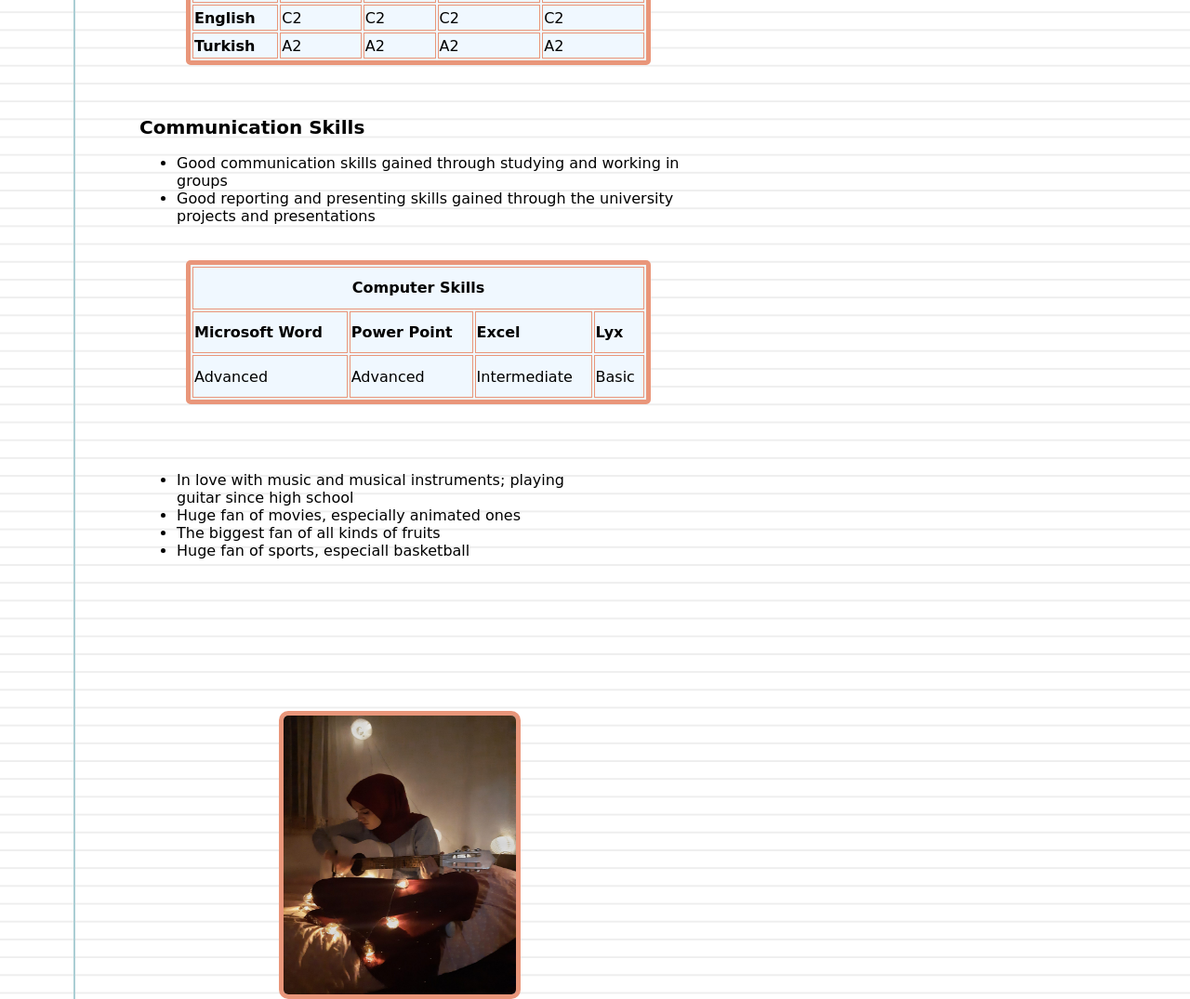
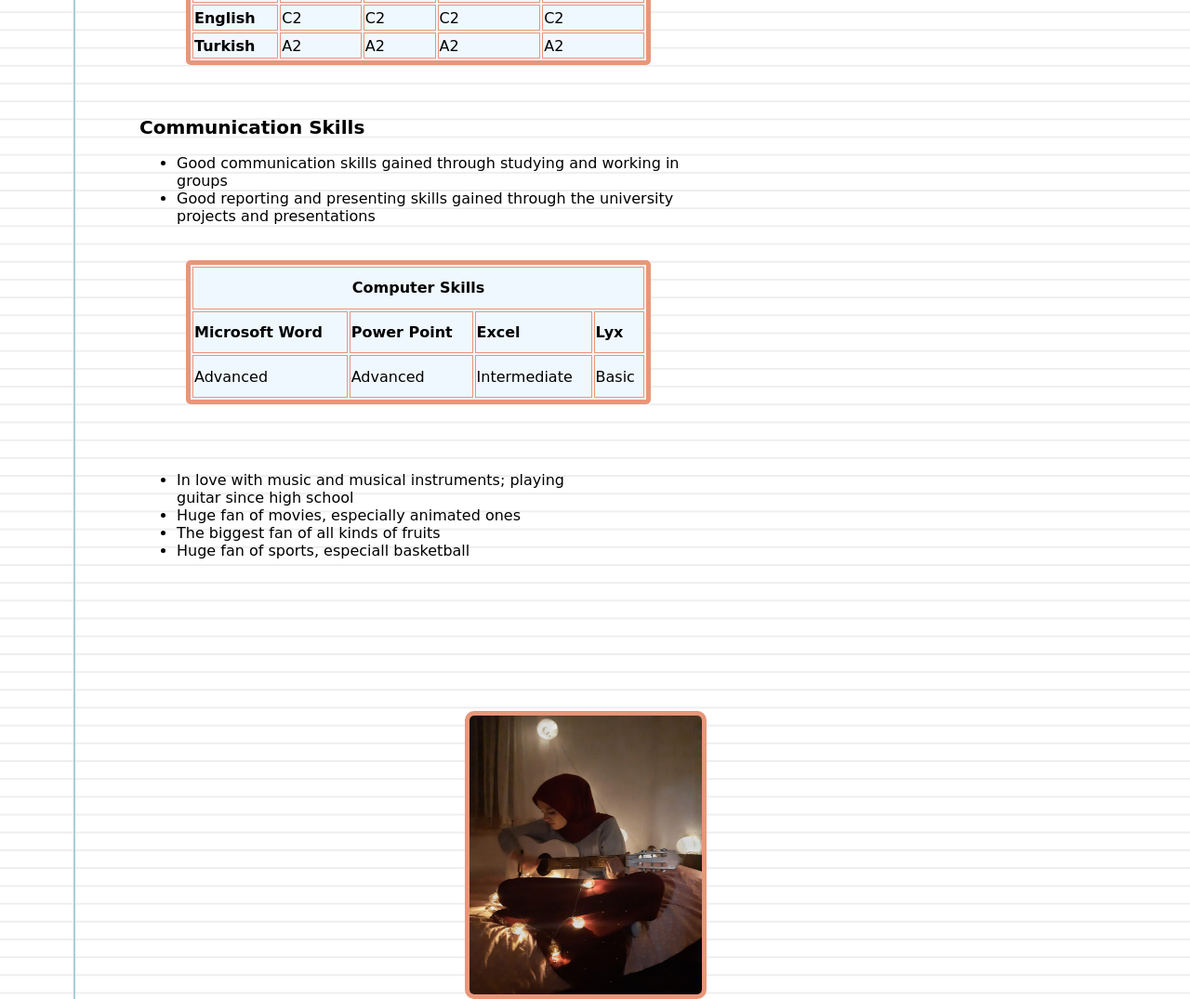
Before and after one commit to emina-fajic/CV-Progress2, a plain HTML site: page index.html in a window 1280 px wide. Shown: the part 1235-2310 px from the top of the page at 93% size. Drawn offline with Linux system fonts and the light colour scheme; a web font is replaced by a local one.

Commit message:
Update style.css

```diff
--- a/style.css
+++ b/style.css
@@ -492,7 +492,7 @@ body {
                                 height: 300px;
                                 position: absolute;
                                 top: 1000px;
-                                left: 150px;
+                                left: 350px;
                                 border: 5px solid darksalmon;
                                 border-radius: 10px;
             }
```
